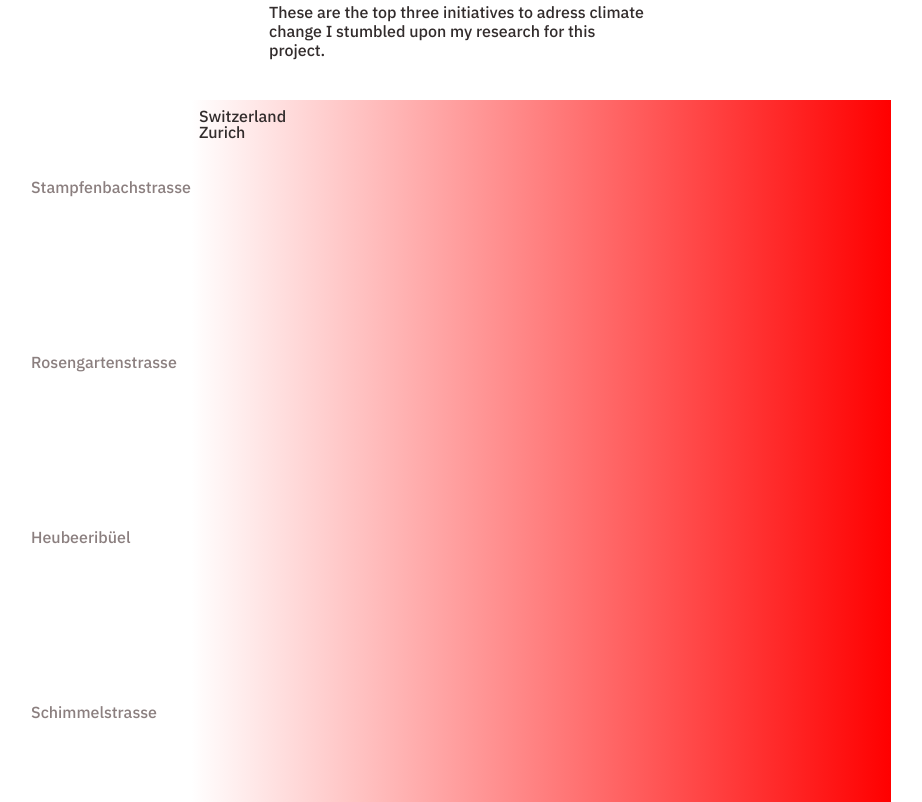
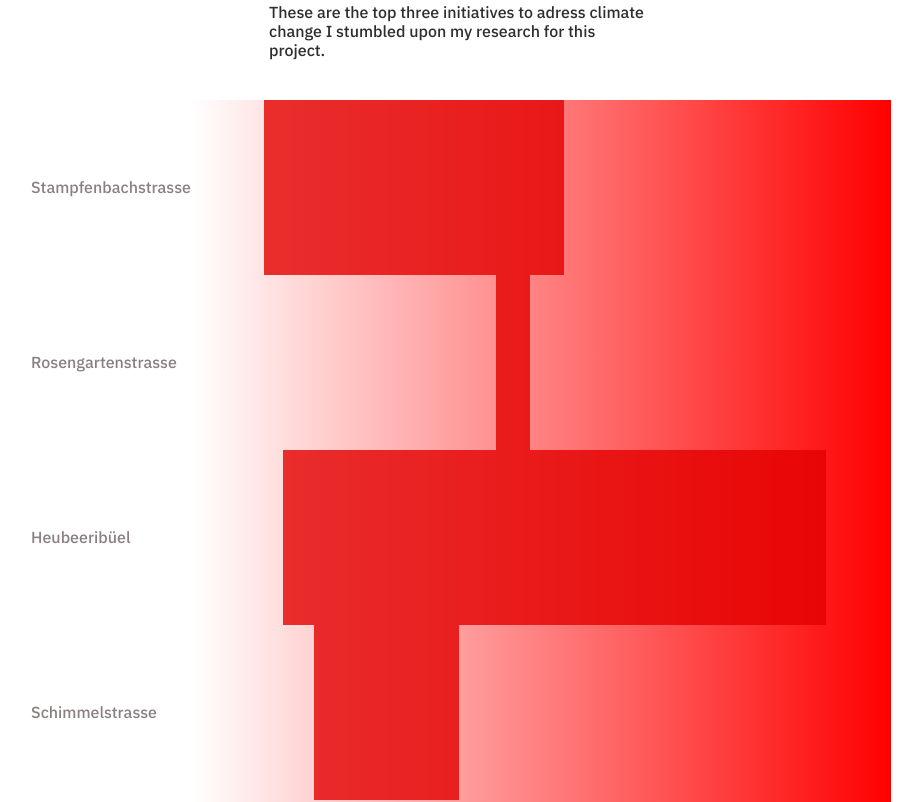
Before and after one commit to interactivethings/crimson-to-salmon, a React (Create React App) app: page / in a window 1280 px wide. Shown: the part 6720-7522 px from the top of the page, without its empty margins (179-1101 px from the left). Built offline with nearby package versions, Linux system fonts and the light colour scheme.

Commit message:
Init masking values for detailed look Zurich

```diff
--- a/src/components/Zurich.tsx
+++ b/src/components/Zurich.tsx
@@ -1,5 +1,5 @@
 import * as React from 'react';
-import { VizWrapper, ElementTitle, ElementSubtitle, MainRed } from 'src/materials/materials';
+import { VizWrapper, ElementTitle, ElementSubtitle, MainRed, MaskColor } from 'src/materials/materials';
 import { Country } from 'src/components/Countries';
 import ZurichGradientSVG  from '../zh_gradient.svg';
 import { GradientBar, GradientLabels } from './Legends';
@@ -51,6 +51,16 @@ export const Visualization = styled('div')`
     flex-direction: column;
 `
 
+export const ValueRange = styled('div')`
+    position: absolute;
+    height: 175px;
+    background-color: ${MaskColor};
+    opacity: 0.8;
+`
+
+// another comp or const which has already masked the four divs (whose l + r values are determined by data) with the GradientBar. position absolute to overlay?
+// map the color range / PM10 range to the width. so if the element would start at ie 48 which would be around 350px etc. how to close it then to make it a container? when absolute positioned set left and with with this! push the values into a
+
 export class ZurichGradient extends React.Component {
     render() {
         return (
@@ -58,8 +68,12 @@ export class ZurichGradient extends React.Component {
                 <GradientLabels />
                 <Visualization>
                     <VizWrapper style={{backgroundImage: "url(" + ZurichGradientSVG + ")"}}>
-                        <ElementTitle>Switzerland</ElementTitle>
-                        <ElementSubtitle>Zurich</ElementSubtitle>
+                        {/* <ElementTitle>Switzerland</ElementTitle>
+                        <ElementSubtitle>Zurich</ElementSubtitle>  */}
+                        <ValueRange style={{width: 300, top: 0, left: 73}}/>
+                        <ValueRange style={{width: 34, top: 175, left: 305}}/>
+                        <ValueRange style={{width: 543, top: 350, left: 92}}/>
+                        <ValueRange style={{width: 145, top: 525, left: 123}}/>
                     </VizWrapper>
                 <GradientBar />
                 </Visualization>
@@ -67,3 +81,12 @@ export class ZurichGradient extends React.Component {
         );
     }
 }
+
+export class ZurichDetail extends React.Component {
+    render() {
+        return(
+            <>
+            </>
+        );
+    }
+}
--- a/src/materials/materials.tsx
+++ b/src/materials/materials.tsx
@@ -24,6 +24,10 @@ export const SunGreen = '#35A535';
 export const SunIndigo= '#4A00E2';
 export const SunBlue = '#4A90E2';
 export const SunPurple = '#BD10E0';
+
+// Zurich Colors
+
+export const MaskColor = '#E40000';
 
 
 // Layout
```
